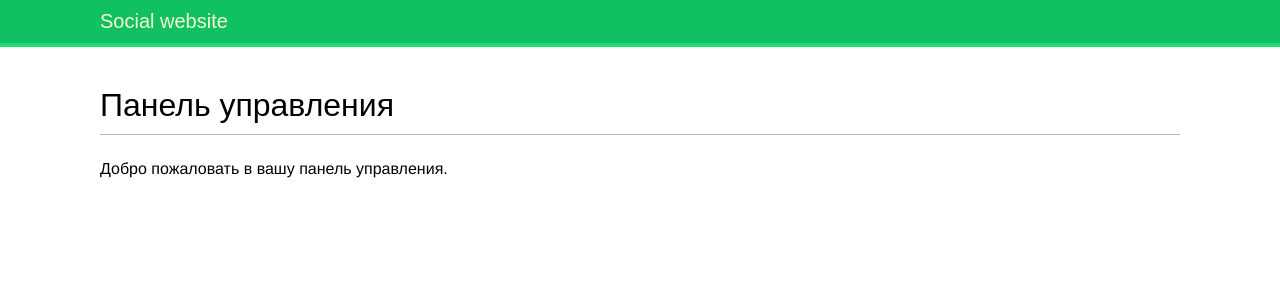
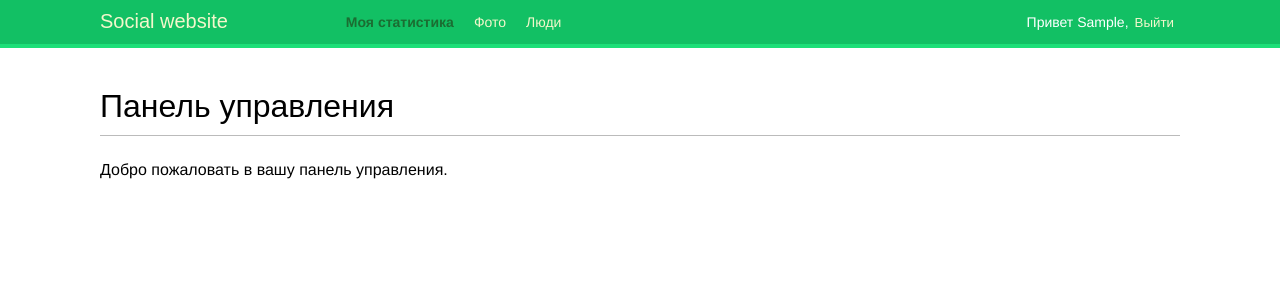
Before and after one commit to SidenkoStas/social_website, a Django app: page /account/ in a window 1280 px wide. Shown: the top 300 px of the page. Run offline with Django 5.2, Linux system fonts and the light colour scheme; the visitor is signed in with stand-in values (Sample User, id 1); some web fonts are replaced.

Commit message:
Добавлено меню пользователя и его поведение при входе/выходе.

```diff
--- a/social_website/settings.py
+++ b/social_website/settings.py
@@ -45,7 +45,6 @@ INSTALLED_APPS = [
     'django.contrib.sessions',
     'django.contrib.messages',
     'django.contrib.staticfiles',
-    # Мои приложения
 
 ]
 
@@ -65,7 +64,7 @@ TEMPLATES = [
     {
         'BACKEND': 'django.template.backends.django.DjangoTemplates',
         'DIRS': [os.path.join(BASE_DIR, "templates")],
-        'APP_DIRS': False,
+        'APP_DIRS': True,
         'OPTIONS': {
             'context_processors': [
                 'django.template.context_processors.request',
--- a/templates/base.html
+++ b/templates/base.html
@@ -11,6 +11,30 @@
 <body>
 <div id="header">
   <span class="logo">Social website</span>
+  {% if request.user.is_authenticated %}
+    <ul class="menu">
+      <li {% if section == "dashboard" %} class="selected" {% endif %}>
+        <a href="{% url 'account:dashboard' %}">Моя статистика</a>
+      </li>
+      <li {% if section == "images" %} class="selected" {% endif %}>
+        <a href="#">Фото</a>
+      </li>
+      <li {% if section == "people" %} class="selected" {% endif %}>
+        <a href="#">Люди</a>
+      </li>
+    </ul>
+  {% endif %}
+  <span class="user">
+    {% if request.user.is_authenticated %}
+      Привет {{ request.user.first_name|default:request.user.username }},
+      <form action="{% url 'account:logout' %}" method="post">
+        <button type="submit">Выйти</button>
+        {% csrf_token %}
+      </form>
+    {% else %}
+      <a href="{% url 'account:login' %}">Войти</a>
+    {% endif %}
+  </span>
 </div>
 <div id="content">
   {% block content %}
--- a/templates/registration/logged_out.html
+++ b/templates/registration/logged_out.html
@@ -8,4 +8,4 @@
     Вы удачно вышли из сайта.
     Вы можете повторно <a href="{% url 'account:login' %}">войти</a>
   </p>
-{% endblock content %
+{% endblock content %}
```
